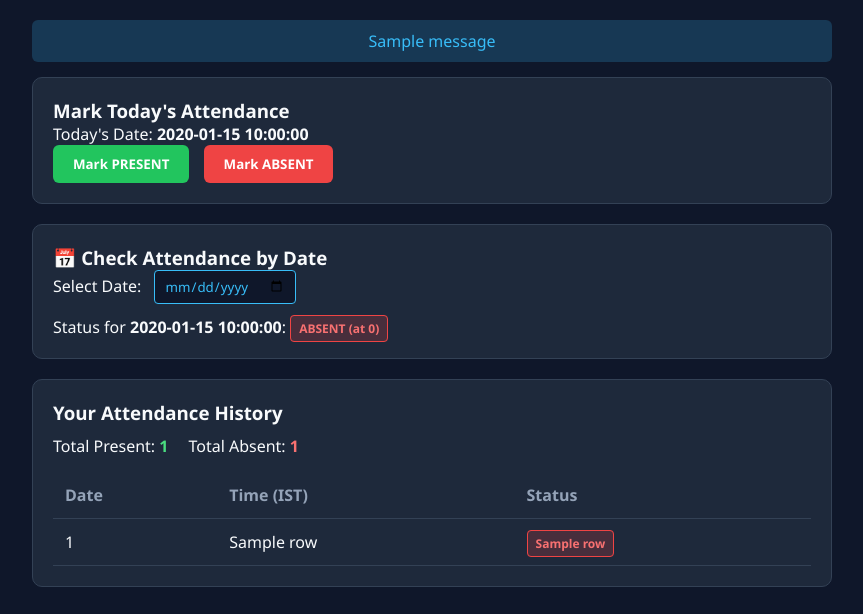
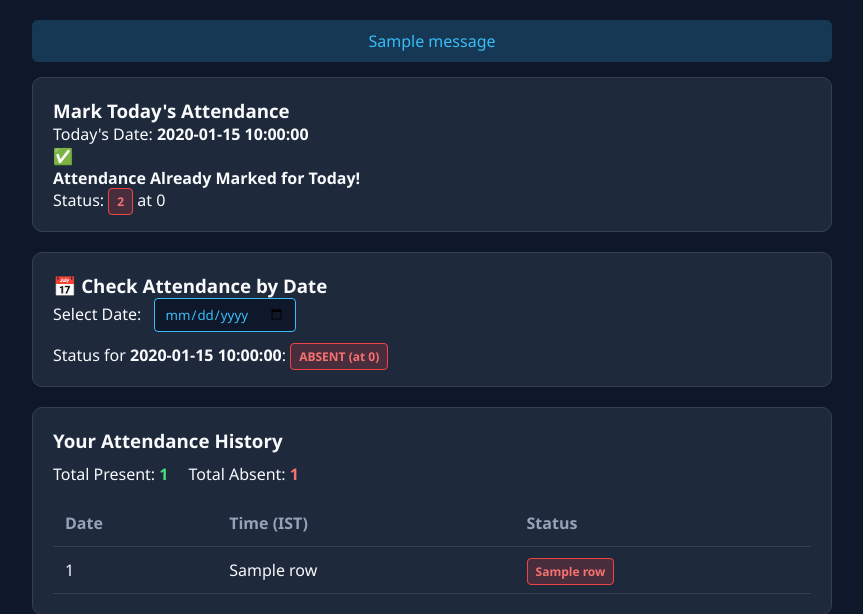
Before and after one commit to pratheeshh583225106064-byte/attendance-system, a Flask app: template templates/dashboard.html in a window 1280 px wide. Shown: the part 82-696 px from the top of the page, without its empty margins (208-1071 px from the left). Run offline with Flask 3, Linux system fonts and the light colour scheme; the template is opened without the code that fills it: most values are stand-ins (such as "Sample title", 1, 10 or a date in 2020); one stand-in notice (Sample message) is shown.

Commit message:
Enhance dashboard with today's attendance status
Updated attendance dashboard to show attendance status if already marked for today.

```diff
--- a/templates/dashboard.html
+++ b/templates/dashboard.html
@@ -23,7 +23,7 @@
         {% with messages = get_flashed_messages() %}
             {% if messages %}
                 {% for message in messages %}
-                    <div class="alert alert-success">{{ message }}</div>
+                    <div class="alert alert-info">{{ message }}</div>
                 {% endfor %}
             {% endif %}
         {% endwith %}
@@ -32,11 +32,24 @@
         <div class="card action-card">
             <h3>Mark Today's Attendance</h3>
             <p>Today's Date: <strong>{{ today_date }}</strong></p>
-            <form action="/mark_attendance" method="POST" class="mark-form">
-                <input type="hidden" name="email" value="{{ user[1] }}">
-                <button type="submit" name="status" value="Present" class="btn-present">Mark PRESENT</button>
-                <button type="submit" name="status" value="Absent" class="btn-absent">Mark ABSENT</button>
-            </form>
+
+            {% if today_attendance %}
+                <!-- 🎯 அட்டெண்டன்ஸ் ஏற்கனவே போட்டிருந்தால் பட்டன்கள் மறைந்து இந்த மெசேஜ் மட்டுமே காட்டும் -->
+                <div class="already-marked-box">
+                    <span class="icon">✅</span>
+                    <div>
+                        <strong>Attendance Already Marked for Today!</strong>
+                        <p>Status: <span class="badge {% if today_attendance[0] == 'Present' %}badge-present{% else %}badge-absent{% endif %}">{{ today_attendance[0] }}</span> at {{ today_attendance[1] }}</p>
+                    </div>
+                </div>
+            {% else %}
+                <!-- 🎯 அட்டெண்டன்ஸ் போடவில்லை என்றால் மட்டுமே பட்டன்கள் காட்டும் -->
+                <form action="/mark_attendance" method="POST" class="mark-form">
+                    <input type="hidden" name="email" value="{{ user[1] }}">
+                    <button type="submit" name="status" value="Present" class="btn-present">Mark PRESENT</button>
+                    <button type="submit" name="status" value="Absent" class="btn-absent">Mark ABSENT</button>
+                </form>
+            {% endif %}
         </div>
 
         <!-- Date Picker Filter -->
```
